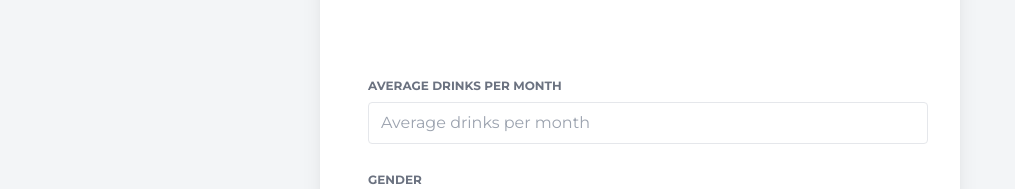
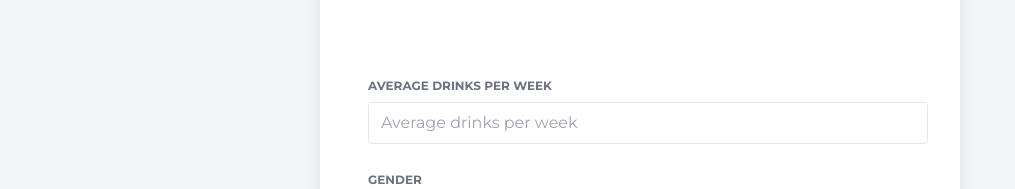
Before and after one commit to RolfHegr/hackathon_faceIT, a React (Create React App) app in the folder Full Stack/: page /form in a window 1280 px wide. Both pictures are taken after a click on the button "NEXT". Shown: the part 186-375 px from the top of the page, without its empty margins (0-1015 px from the left). Built offline with nearby package versions, Linux system fonts and the light colour scheme.

Commit message:
modified inputs

```diff
--- a/Full Stack/src/components/steps/Final.js
+++ b/Full Stack/src/components/steps/Final.js
@@ -13,7 +13,8 @@ export default function Final() {
     userData.obesity = obesity
     delete userData.height
     delete userData.weight
-    userData.average_drink = userData.average_drink /30
+    userData.average_drink = userData.average_drink *4
+    userData.physical_activity = userData.physical_activity *4
   }
   calculateBMI()
   useEffect(() => {
--- a/Full Stack/src/components/steps/Fitness.js
+++ b/Full Stack/src/components/steps/Fitness.js
@@ -11,14 +11,14 @@ export default function Fitness() {
     <div className="flex flex-col ">
       <div className="w-full mx-2 flex-1">
         <div className="font-bold h-6 mt-3 text-gray-500 text-xs leading-8 uppercase">
-          Number of exercises per month
+          Number of exercises per week
         </div>
         <div className="bg-white my-2 p-1 flex border border-gray-200 rounded">
           <input
             onChange={handleChange}
             value={userData["physical_activity"] || ""}
             name="physical_activity"
-            placeholder="Number of exercises per month"
+            placeholder="Number of exercises per week"
             className="p-1 px-2 appearance-none outline-none w-full text-gray-800"
           />
         </div>
--- a/Full Stack/src/components/steps/Health.js
+++ b/Full Stack/src/components/steps/Health.js
@@ -11,14 +11,14 @@ export default function Health() {
     <div className="flex flex-col ">
       <div className="w-full mx-2 flex-1">
         <div className="font-bold h-6 mt-3 text-gray-500 text-xs leading-8 uppercase">
-        Average drinks per month
+        Average drinks per week
         </div>
         <div className="bg-white my-2 p-1 flex border border-gray-200 rounded">
           <input
             onChange={handleChange}
             value={userData["average_drink"] || ""}
             name="average_drink"
-            placeholder="Average drinks per month"
+            placeholder="Average drinks per week"
             className="p-1 px-2 appearance-none outline-none w-full text-gray-800"
           />
         </div>
```
